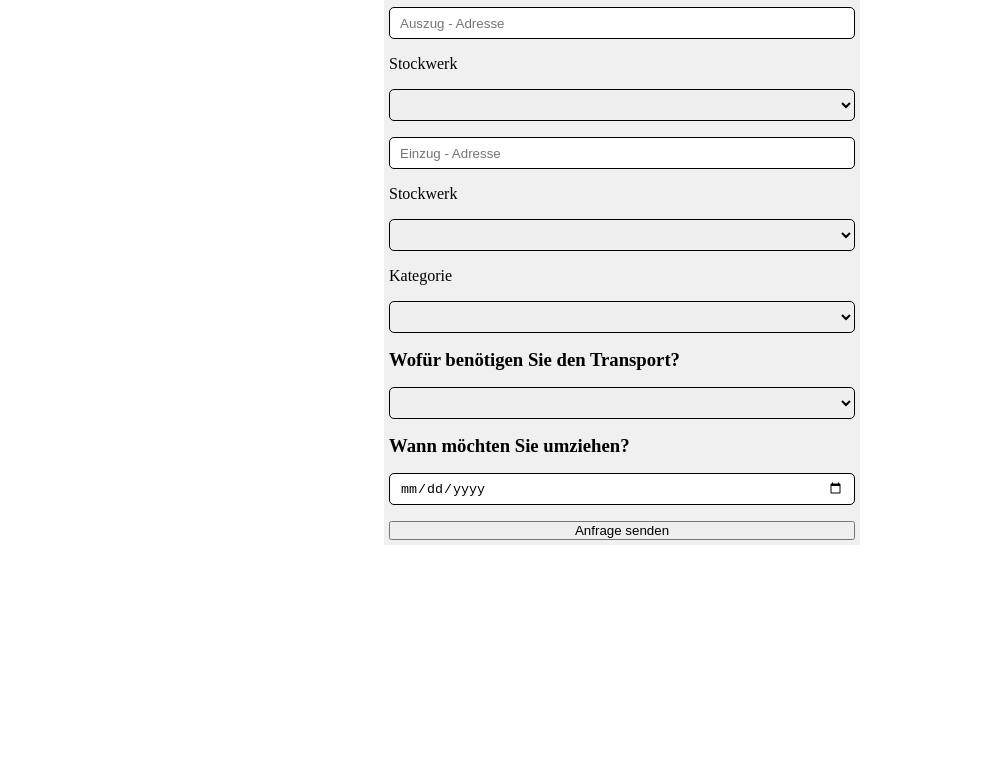
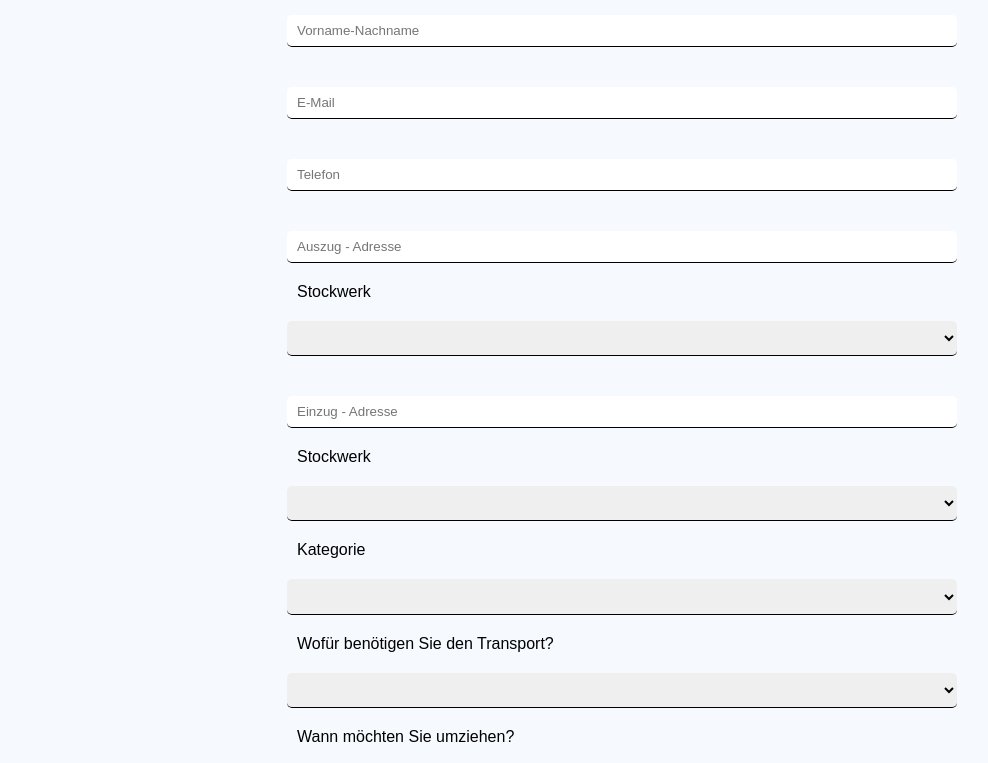
Before and after one commit to slavicarab/bosanac, a website: page views/forma_bosanac.html in a window 1280 px wide. Shown: the part 186-949 px from the top of the page, without its empty margins (18-1006 px from the left). Before the commit the page ends 800 px from the top, so only its background shows below. Drawn offline with Linux system fonts and the light colour scheme.

Commit message:
java changes

```diff
--- a/package.json
+++ b/package.json
@@ -21,6 +21,8 @@
     "body-parser": "^1.20.3",
     "dotenv": "^16.4.7",
     "express": "^4.21.2",
-    "nodemailer": "^6.9.16"
+    "nodemailer": "^6.9.16",
+    "nodemon": "^3.1.9",
+    "supervisor": "^0.12.0"
   }
 }
--- /dev/null
+++ b/public/css/danke.css
@@ -0,0 +1,34 @@
+*{
+    margin: 0;
+    padding: 0;
+    box-sizing: border-box;
+}
+
+.container{
+    display: flex;
+    flex-direction: column;
+    justify-content: center;
+    align-items: center;
+    gap: 1rem;
+}
+
+#btnHome{
+    height: 2rem;
+    width: 20%;
+    border-radius: 5px;
+    background-color: #106EEA;
+    color: #F6F9FE;
+    font-weight: 700;
+    font-size: 1rem;
+    border: none;
+    align-self: center;
+    text-align: center;
+    text-decoration: none;
+    padding: 5px;
+}
+
+img{
+    height: 80px;
+    margin: 50px 50px 0 50px;
+
+}
--- a/public/css/forma_bosanac.css
+++ b/public/css/forma_bosanac.css
@@ -1,7 +1,13 @@
+body{
+    background-color: #F6F9FE;
+
+}
+
 *{
     margin: 0;
     padding: 0;
     box-sizing: border-box;
+    font-family: 'Popins', sans-serif;
 }
 
 .container{
@@ -15,28 +21,68 @@
 form{
     display: flex;
     flex-direction: column;
-    width: 60vh;
+    width: 90vh;
     gap: 1rem;
     justify-content: center;
     margin-top: 20px;
-    border: solid 2px white;
-    background-color: rgb(241, 240, 240);
+    border-radius: 8px;
     padding: 5px;
     margin: 5px;
+    gap: 0;
 
+
+}
+
+form > label{
+    padding-left: 30px;
 }
 
 form > input{
     padding: 10px;
-    border: 1px solid #000;
+    border: 1px solid #858080;
     border-radius: 5px;
     height: 2rem;
+    color: #c5c0c0;
+    margin: 20px;
+    border-left: none;
+    border-right: none;
+    border-top: none;
+    border-bottom:0.5px solid black;
 
 }
 
 form > select{
     padding: 10px;
-    border: 1px solid #000;
+    border: 1px solid #858080;
     border-radius: 5px;
+    height: 2.2rem;
+    margin: 20px;
+    border-left: none;
+    border-right: none;
+    border-top: none;
+    border-bottom:0.5px solid black;
+}
+
+#btnSubmit{
     height: 2rem;
+    width: 50%;
+    border-radius: 5px;
+    background-color: #106EEA;
+    color: #F6F9FE;
+    font-weight: 700;
+    font-size: 1rem;
+    border: none;
+    align-self: center;
+
 }
+
+form > h4{
+    font-weight: 500;
+    padding-left: 30px;
+}
+
+ img{
+    height: 80px;
+    margin: 50px 50px 0 50px;
+
+}
--- a/public/js/forma_bosanac.js
+++ b/public/js/forma_bosanac.js
@@ -12,8 +12,8 @@ const moveDate = document.getElementById('moveDate');
 const btnSubmit = document.getElementById('btnSubmit');
 
 
+
 function alertMessage(element, message){
-    console.log('bla bla')
     const aMessage = document.createElement('small');
     aMessage.innerHTML = message;
     element.after(aMessage);
@@ -64,9 +64,10 @@ function validateForm (event){
             },
             body:JSON.stringify({userNameVal,userEmailVal,userAddressVal,goalAddressVal, userFloorVal, goalFloorVal,categoryVal, moveTypeVal, moveDateVal})
         })
-        .then((response) => response.text())
+        .then((response) => response.json())
         .then((data) => {
-            console.log(data);
+            window.location.href = data.redirect;
+
         })
         .catch((error) => {
             console.log("Error:", error)
--- a/views/forma_bosanac.html
+++ b/views/forma_bosanac.html
@@ -4,10 +4,16 @@
     <meta charset="UTF-8">
     <meta name="viewport" content="width=device-width, initial-scale=1.0">
     <title>Document</title>
+    <link href="https://fonts.googleapis.com/css?family=Open+Sans:300,300i,400,400i,600,600i,700,700i|Roboto:300,300i,400,400i,500,500i,600,600i,700,700i|Poppins:300,300i,400,400i,500,500i,600,600i,700,700i" rel="stylesheet" media="screen and (max-device-width: 480px)">
     <link rel="stylesheet" href="/css/forma_bosanac.css">
 </head>
 <body>
+    <header id="header">
+        <img src="/img/Fuerst_klein-min.png" alt="logo">
+
+    </header>
     <div class="container">
+
         <h1>Anfrage</h1>
         <form action="" id="userForm">
             <input type="text" name="name" id="userName" placeholder="Vorname-Nachname">
@@ -47,14 +53,14 @@
                 <option value="Ins Ausland">Ins Ausland</option>
                 <option value="Klaviertransport">Klaviertransport</option>
             </select>
-            <h3>Wofür benötigen Sie den Transport?</h3>
+            <h4>Wofür benötigen Sie den Transport?</h4>
             <select name="umzugTeil" id="moveType">
                 <option value=""></option>
                 <option value="Gesamter Haushalt">Gesamter Haushalt</option>
                 <option value="Teile meines Haushalts">Teile meines Haushalts</option>
                 <option value="Weniger als 10 Kartons">Weniger als 10 Kartons</option>
             </select>
-            <h3>Wann möchten Sie umziehen?</h3>
+            <h4>Wann möchten Sie umziehen?</h4>
             <input type="date" name="date" id="moveDate">
 
             <button type="submit" id="btnSubmit">Anfrage senden</button>
```
Also changed, not shown: app.js (+10 -4 lines), views/danke.html (added, +24 -0 lines), public/img/Fuerst_klein-min.png (added), public/js/danke.js (added), 1 other file.
